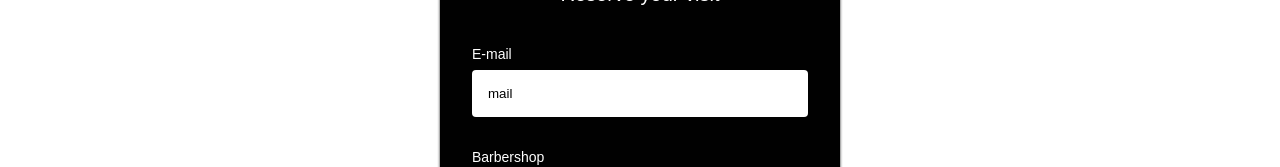
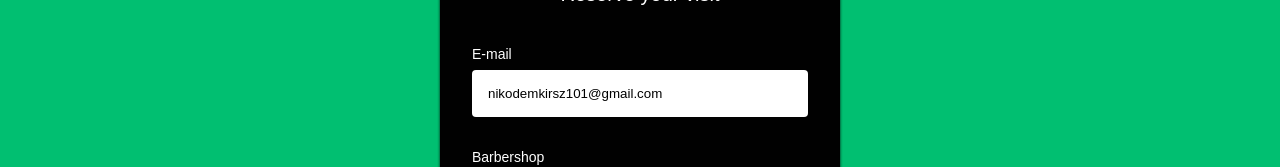
Before and after one commit to bakuganmw/frontCloud, a React (Create React App) app: page /home/reservations in a window 1280 px wide. Shown: the part 266-433 px from the top of the page. Built offline with nearby package versions, Linux system fonts and the light colour scheme; no server answers.

Commit message:
Default User and ELements style

```diff
--- a/src/components/ReservationForm/ReservationFormElements.js
+++ b/src/components/ReservationForm/ReservationFormElements.js
@@ -17,3 +17,7 @@ export const InputResponse = styled.p`
   font-size: smaller;
   margin: -25px 0px 40px 0px;
 `;
+
+export const ButtonResponse = styled.p`
+  color: green;
+`;
--- a/src/components/SignIn/SignInElements.js
+++ b/src/components/SignIn/SignInElements.js
@@ -17,6 +17,7 @@ export const Container = styled.div`
 `;
 
 export const FormWrap = styled.div`
+  background: #01bf71;
   height: 100%;
   display: flex;
   flex-direction: column;
@@ -100,7 +101,6 @@ export const FormButton = styled.button`
 `;
 
 export const ContinueBox = styled.div`
-  background: #010101;
   max-width: 400px;
   height: auto;
   width: 100%;
@@ -113,6 +113,7 @@ export const ContinueBox = styled.div`
 `;
 
 export const RouterButton = styled(LinkRouter)`
+  text-align: center;
   background: #01bf71;
   padding: 16px 0;
   border: none;
--- a/src/components/storage.js
+++ b/src/components/storage.js
@@ -10,7 +10,7 @@ let loggedUser = null;
 
 const getUser = () => {
   if (!loggedUser) {
-    loggedUser = new User(1, "mail", false);
+    loggedUser = new User(2, "nikodemkirsz101@gmail.com", true);
   }
 
   return loggedUser;
```
